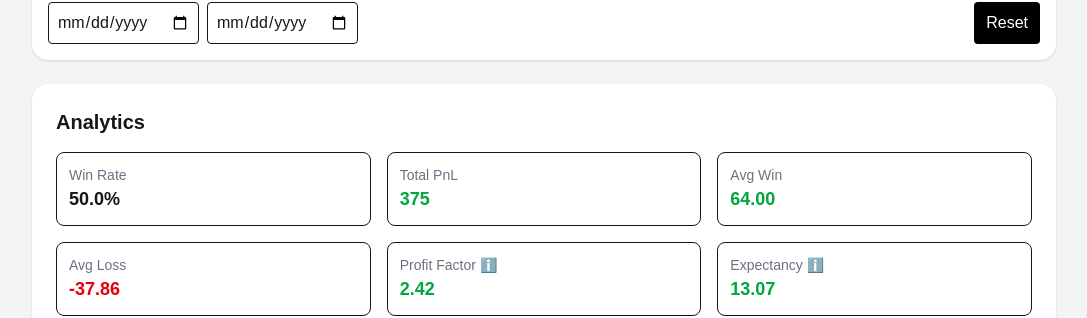
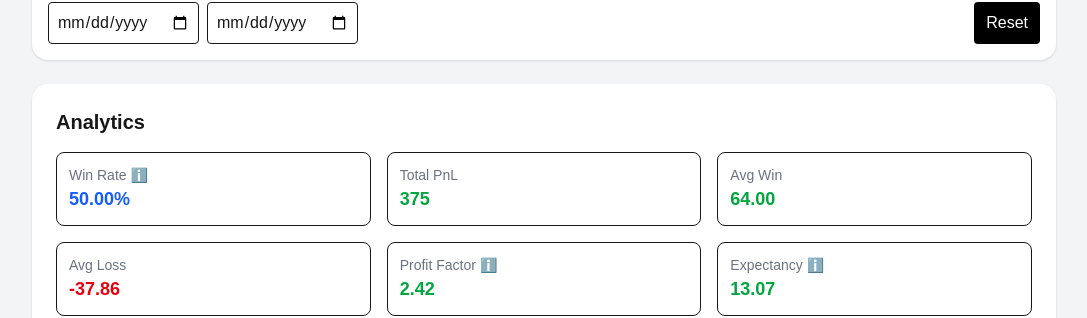
Before and after one commit to leeyanlau/tradingjournal, a Next.js app: page / in a window 1280 px wide. Shown: the part 1058-1376 px from the top of the page, without its empty margins (96-1183 px from the left). Built offline with nearby package versions, Linux system fonts and the light colour scheme.

Commit message:
fix: win rate tooltip breakdown

```diff
--- a/app/page.tsx
+++ b/app/page.tsx
@@ -307,6 +307,9 @@
   const {
     enrichedTrades,
     winRate,
+    winCount,
+    lossCount,
+    breakevenCount,
     totalPnL,
     avgWin,
     avgLoss,
@@ -891,9 +894,47 @@
           <h2 className="text-xl font-semibold mb-4">Analytics</h2>
 
           <div className="grid grid-cols-2 md:grid-cols-3 gap-4 text-sm">
-            <div className="p-3 border rounded-lg">
-              <p className="text-gray-500">Win Rate</p>
-              <p className="text-lg font-semibold">{winRate.toFixed(1)}%</p>
+            <div className="p-3 border rounded-lg relative group">
+              <p className="text-gray-500 flex items-center gap-1">
+                Win Rate
+                <span className="cursor-pointer text-gray-400 hover:text-black">
+                  ℹ️
+                </span>
+              </p>
+
+              <p className="text-lg font-semibold text-blue-600">
+                {winRate.toFixed(2)}%
+              </p>
+
+              {/* TOOLTIP */}
+              <div className="absolute z-10 hidden group-hover:block w-72 p-3 text-xs text-white bg-black rounded-lg shadow-lg top-full mt-2 left-0">
+                <p className="font-semibold mb-2">📊 Win Rate Method</p>
+
+                <p className="mb-2">
+                  This win rate{' '}
+                  <b>includes breakeven trades in the total count</b>.
+                </p>
+
+                <p className="mb-2">
+                  Formula:
+                  <br />
+                  Wins ÷ (Wins + Losses + Breakevens)
+                </p>
+
+                <p className="mb-2">Breakdown:</p>
+
+                <ul className="list-disc ml-4 space-y-1 mb-2">
+                  <li>Wins: {winCount}</li>
+                  <li>Losses: {lossCount}</li>
+                  <li>Breakeven: {breakevenCount}</li>
+                </ul>
+
+                <p className="text-gray-300">
+                  ⚠️ Some traders exclude breakevens to measure execution
+                  quality separately. This dashboard uses the inclusive method
+                  for consistency.
+                </p>
+              </div>
             </div>
 
             <div className="p-3 border rounded-lg">
--- a/lib/analytics/v2/pipeline.ts
+++ b/lib/analytics/v2/pipeline.ts
@@ -21,6 +21,15 @@
   const winTrades = enrichedTrades.filter((t) => t.result === 'Win');
   const lossTrades = enrichedTrades.filter((t) => t.result === 'Loss');
 
+  const winCount = winTrades.length;
+  const lossCount = lossTrades.length;
+  const breakevenCount = enrichedTrades.filter(
+    (t) => t.result === 'Breakeven'
+  ).length;
+  const totalTrades = enrichedTrades.length;
+
+  const winRate = totalTrades > 0 ? (winCount / totalTrades) * 100 : 0;
+
   const totalPnL = enrichedTrades.reduce(
     (s, t) => s + Number(t.amount || 0),
     0
@@ -28,9 +37,7 @@
 
   const stats = {
     trades: enrichedTrades.length,
-    winRate: enrichedTrades.length
-      ? (winTrades.length / enrichedTrades.length) * 100
-      : 0,
+    winRate,
     totalPnL,
     avgWin:
       winTrades.length > 0
@@ -330,6 +337,9 @@
     enrichedTrades,
     winRate: stats.winRate,
     totalPnL: stats.totalPnL,
+    winCount,
+    lossCount,
+    breakevenCount,
     avgWin: stats.avgWin,
     avgLoss: stats.avgLoss,
 
```
